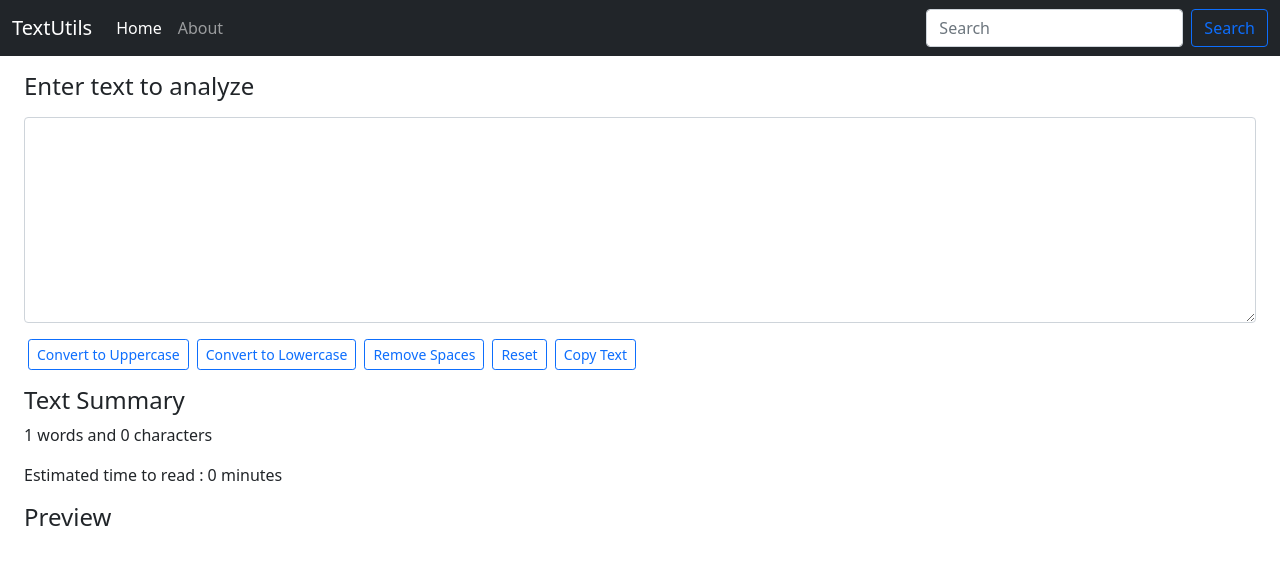
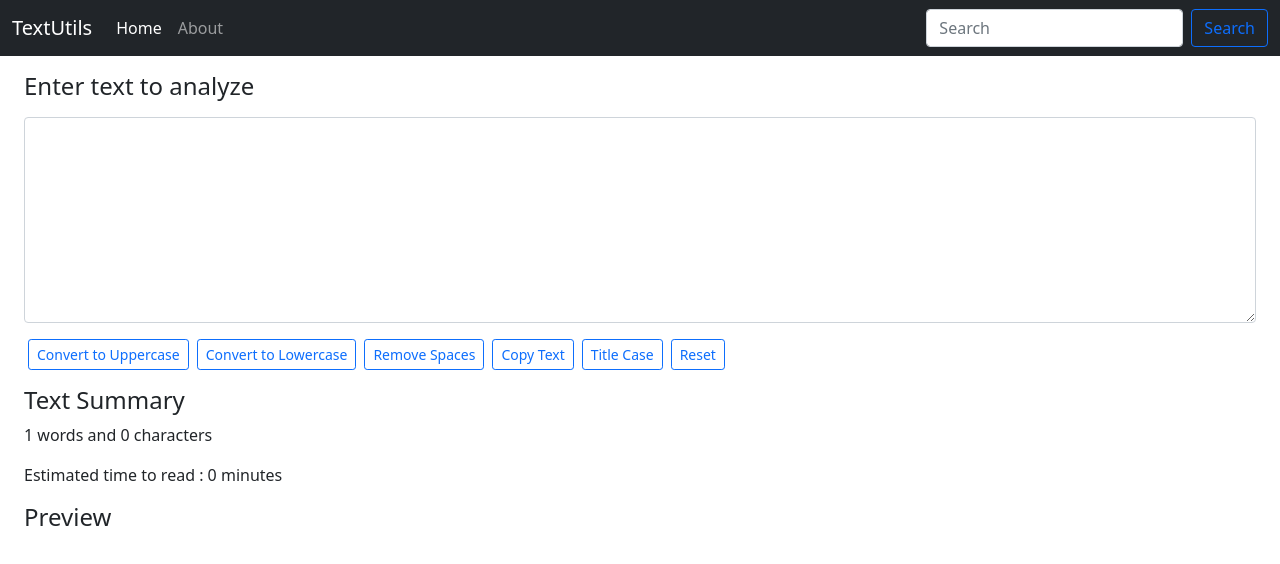
Before and after one commit to Abhijeet6387/Wordifier, a React (Create React App) app: page / in a window 1280 px wide. Shown: the top 564 px of the page. Built offline with nearby package versions, Linux system fonts and the light colour scheme.

Commit message:
Title case added

```diff
--- a/src/components/TextForm.js
+++ b/src/components/TextForm.js
@@ -9,16 +9,19 @@ export default function TextForm(props) {
     let newText = text.toUpperCase();
     setText(newText);
   };
+
   const handleLoClick = () => {
     let newText = text.toLowerCase();
     setText(newText);
   };
+
   const handleSpaces = () => {
     // console.log("On change");
     //regex to split the words into array and then join them with one space
     let newText = text.split(/[ ]+/);
     setText(newText.join(" "));
   };
+
   const handleOnCopy = () => {
     // setCopied(true);
     var text = document.getElementById("myBox");
@@ -28,6 +31,14 @@ export default function TextForm(props) {
 
   const handleReset = () => {
     setText("");
+  };
+
+  const handleTitleCase = () => {
+    let newText = text.split(" ").map((currentValue) => {
+      let newText = currentValue[0].toUpperCase() + currentValue.slice(1);
+      return newText;
+    });
+    setText(newText.join(" "));
   };
 
   const handleOnChange = (event) => {
@@ -81,16 +92,23 @@ export default function TextForm(props) {
         <button
           type="button"
           className="btn btn-outline-primary btn-sm mx-1"
-          onClick={handleReset}
+          onClick={handleOnCopy}
         >
-          Reset
+          Copy Text
         </button>
         <button
           type="button"
           className="btn btn-outline-primary btn-sm mx-1"
-          onClick={handleOnCopy}
+          onClick={handleTitleCase}
         >
-          Copy Text
+          Title Case
+        </button>
+        <button
+          type="button"
+          className="btn btn-outline-primary btn-sm mx-1"
+          onClick={handleReset}
+        >
+          Reset
         </button>
       </div>
       <div className="container-fluid my-3">
```
